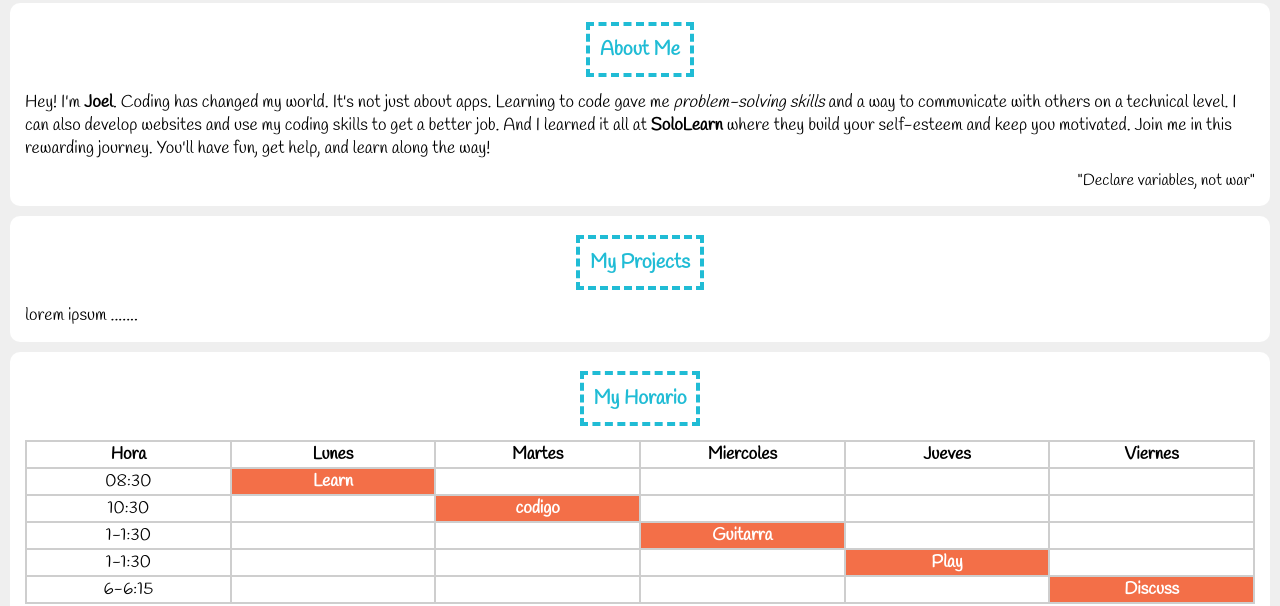
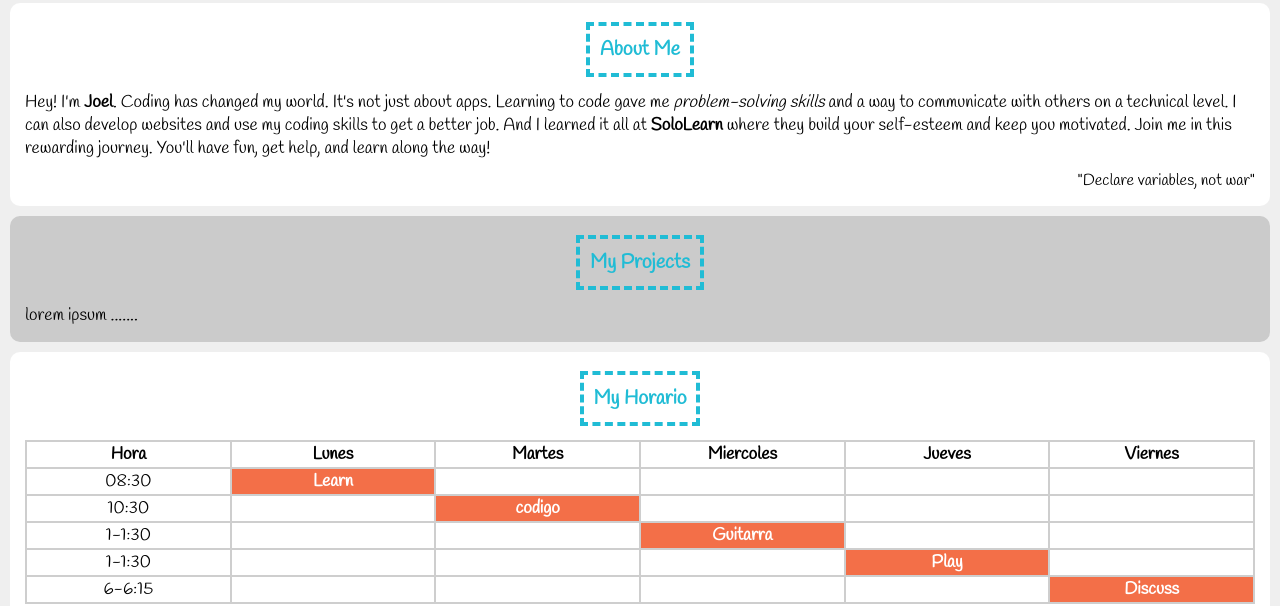
Before and after one commit to misterminaya/blog, a plain HTML site: page index.html in a window 1280 px wide. Shown: the part 202-808 px from the top of the page. Drawn offline with Linux system fonts and the light colour scheme.

Commit message:
The section projects have a color gray

```diff
--- a/index.html
+++ b/index.html
@@ -26,7 +26,7 @@
 
             <!-- Algunos elementos HTML (como la etiqueta <br /> ) no tienen etiquetas finales. -->
     </div>
-    <div class="section">
+    <div class="container">
 	    <h1><span> My Projects </span></h1>
 	    <p>lorem ipsum ....... </p>
     </div>
--- a/miblog.css
+++ b/miblog.css
@@ -34,6 +34,14 @@ p {
     margin-bottom: 10px;
     border-radius: 10px;
 }
+.container {
+    background-color: #cbcbcb;
+    padding: 15px;
+    margin-bottom: 10px;
+    border-radius: 10px;
+}
+
+
 #header {
     background-color: black;
     color: white;
```
